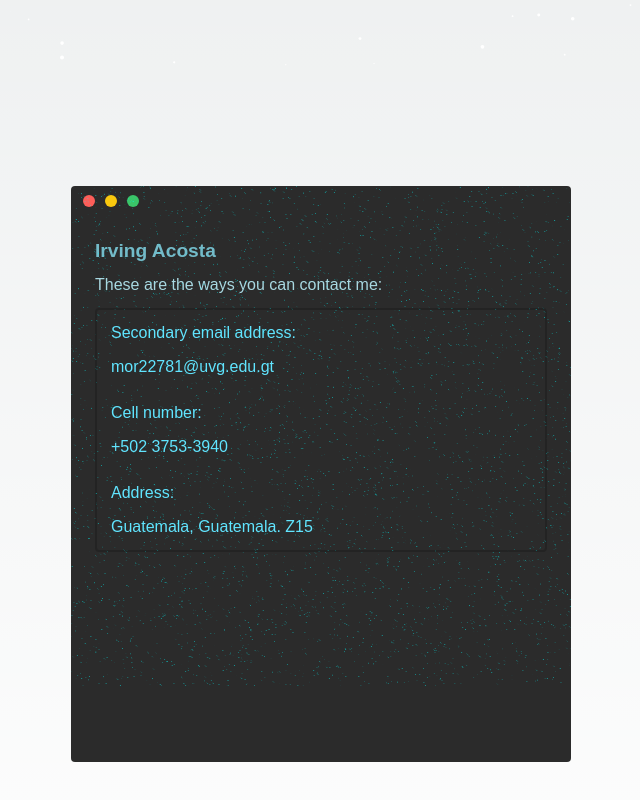
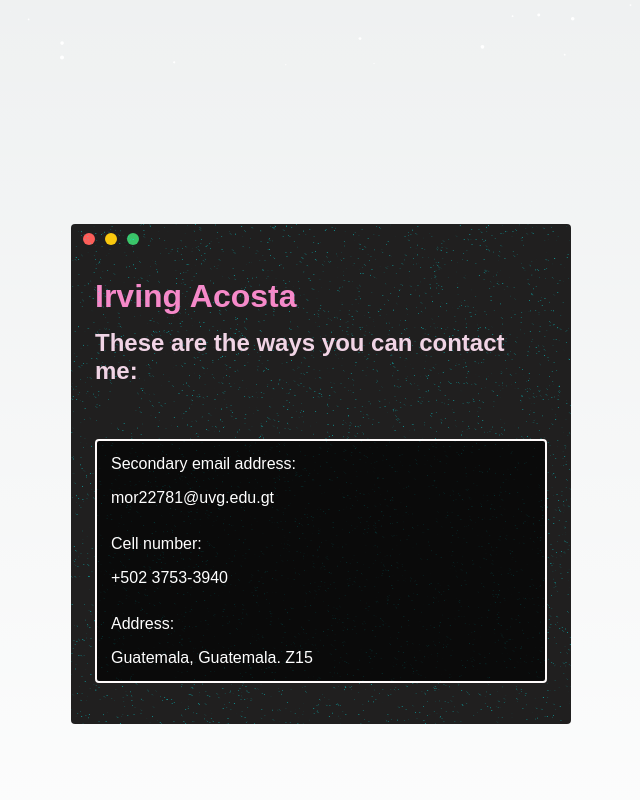
Before and after one commit to wwIrvingww/Proyecto3_Portfolio, a Next.js app: page /home in a window 1280 px wide. Shown: the part 1622-2422 px from the top of the page, without its empty margins (319-959 px from the left). Built offline with nearby package versions, Linux system fonts and the light colour scheme.

Commit message:
styles correct to contact info card

```diff
--- a/src/components/Contact.jsx
+++ b/src/components/Contact.jsx
@@ -4,6 +4,7 @@ import FluidAnimation from './FluidAnimation';
 
 const Contact = () => {
   return (
+    <>
     <div className={styles.maxContainer}>
         <div className={styles.header}>
             <div className={styles.dotsContainer}>
@@ -40,6 +41,8 @@ const Contact = () => {
         </div>
 
     </div>
+
+    </>
   )
 }
 
--- a/src/components/Welcome.jsx
+++ b/src/components/Welcome.jsx
@@ -24,9 +24,7 @@ const Welcome = () => {
       <div className={styles.cat}>
         <Cat />
       </div>
-      <div className={styles.fluidAnimation}>
-        <FluidAnimation />
-      </div>
+
     </>
   );
 };
--- a/src/styles/contact.module.css
+++ b/src/styles/contact.module.css
@@ -4,13 +4,14 @@
   display: flex;
   flex-direction: column;
   width: 500px;
-  background-color: #2b2b2b;
+  height: 500px;
+  background-color: #201f1f;
   border-radius: 4px;
   line-break: auto;
   user-select: none;
   border: solid 1px var(--osx-border-color);
   box-shadow: var(--shadow);
-  height: clamp(28em, 80vh, 36em);
+  /* height: clamp(28em, 80vh, 36em); */
   transition: all .4s cubic-bezier(.68, -.55, .27, 1.55);
   margin: 0;
   position: relative; /* Asegurar que el contenedor principal sea relativo */
@@ -76,24 +77,32 @@
 
 .mainText {
   font-family: 'ubuntu', sans-serif;
-  font-size: 1.2em;
-  color: #73BBC9;
+  font-size: 2.0em;
+  color: #F689C9;
   font-weight: 600;
 }
 
 .subText {
-  color: #a8d8e1;
+  color: #F1D4E5;
   font-family: 'ubuntu', sans-serif;
   display: inline-block;
-  font-size: 1em;
+  font-size: 1.5em;
+  font-weight: bolder;
+  z-index: 1;
 }
 
 .windowsItems {
   font-family: 'biryani', sans-serif;
-  color: #61E5FF;
-  border: solid 2px #232323;
+  color: #fff;
+  border: solid 2px #fffbfb;
   border-radius: 4px;
+  -webkit-user-select: text;
+  -moz-user-select: text;
   user-select: text;
+  background-color: #000000ad;
+  z-index: 1;
+  height: 50v;
+  margin-top: 5vh;
 }
 
 .item {
@@ -106,7 +115,8 @@
 .fluidAnimation {
   position: absolute;
   top: 0;
-  left: 0; /* corregido para estar en el borde izquierdo */
+  left: 0;
+  bottom: 0;
   width: 100%;
-  height: 100%;
+  height: 110vh;
 }
```
